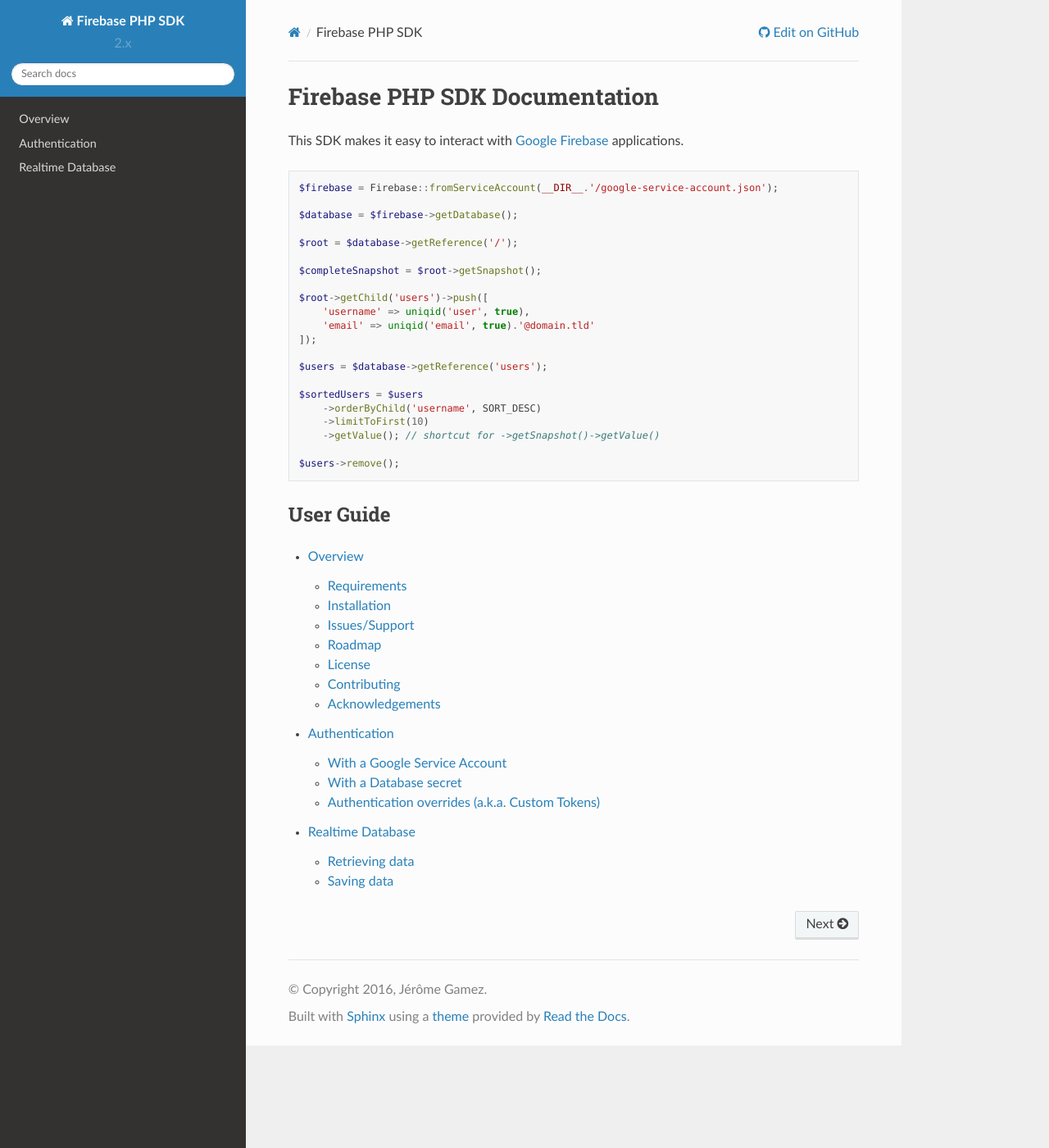
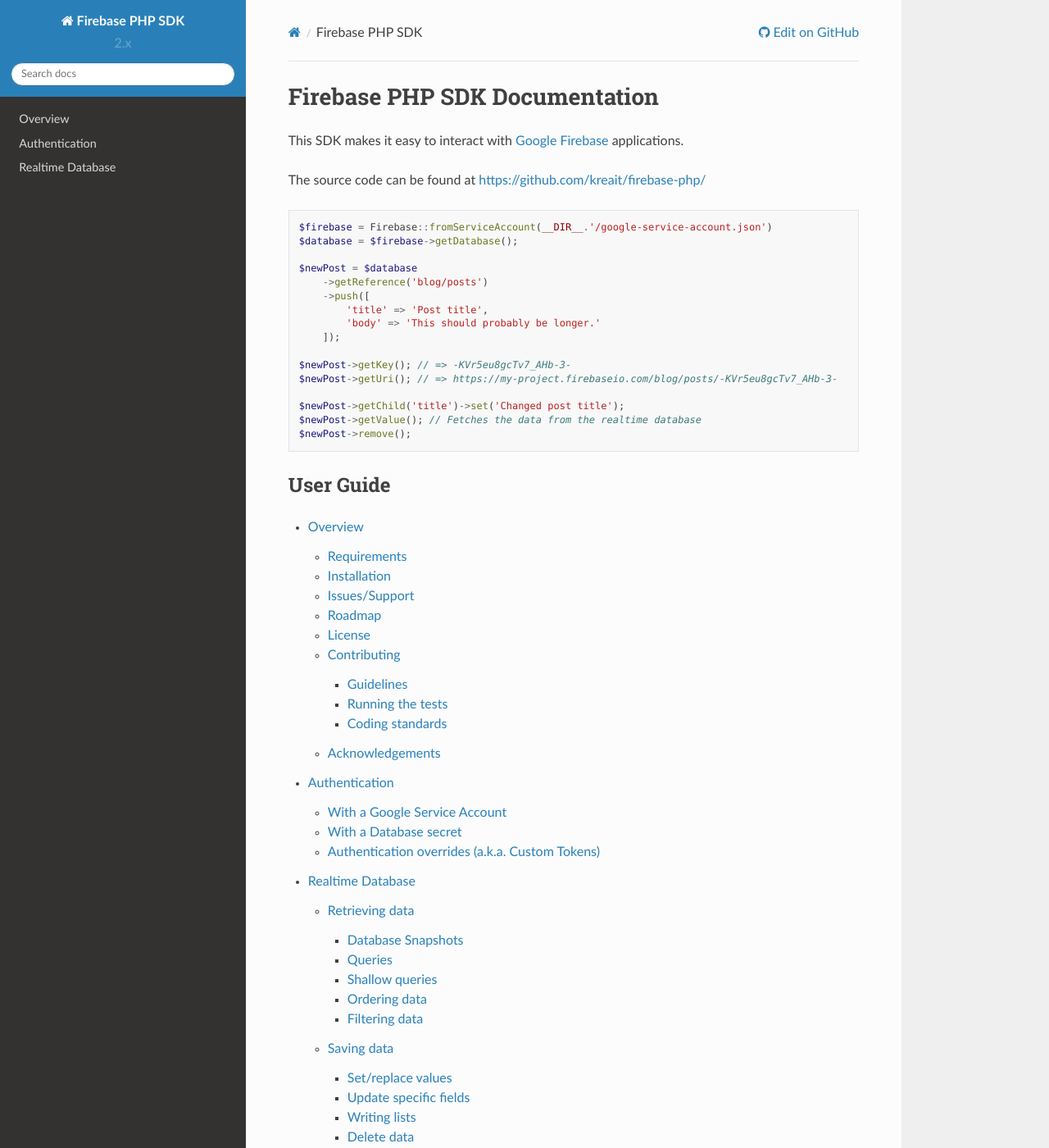
Before and after one commit to kreait/firebase-php, a Sphinx documentation site: the page built from docs/index.rst, in a window 1280 px wide and 1400 px high. Shown: the whole window at 82% size. Built offline with Sphinx 7.4.7 and the Read the Docs theme 2.0.0, drawn with Linux system fonts in a browser that asks for light colours.

```diff
--- a/docs/index.rst
+++ b/docs/index.rst
@@ -7,29 +7,26 @@ Firebase PHP SDK Documentation
 This SDK makes it easy to interact with `Google Firebase <https://firebase.google.com>`_
 applications.
 
+The source code can be found at https://github.com/kreait/firebase-php/
+
 .. code-block:: php
 
-    $firebase = Firebase::fromServiceAccount(__DIR__.'/google-service-account.json');
-
+    $firebase = Firebase::fromServiceAccount(__DIR__.'/google-service-account.json')
     $database = $firebase->getDatabase();
 
-    $root = $database->getReference('/');
+    $newPost = $database
+        ->getReference('blog/posts')
+        ->push([
+            'title' => 'Post title',
+            'body' => 'This should probably be longer.'
+        ]);
 
-    $completeSnapshot = $root->getSnapshot();
+    $newPost->getKey(); // => -KVr5eu8gcTv7_AHb-3-
+    $newPost->getUri(); // => https://my-project.firebaseio.com/blog/posts/-KVr5eu8gcTv7_AHb-3-
 
-    $root->getChild('users')->push([
-        'username' => uniqid('user', true),
-        'email' => uniqid('email', true).'@domain.tld'
-    ]);
-
-    $users = $database->getReference('users');
-
-    $sortedUsers = $users
-        ->orderByChild('username', SORT_DESC)
-        ->limitToFirst(10)
-        ->getValue(); // shortcut for ->getSnapshot()->getValue()
-
-    $users->remove();
+    $newPost->getChild('title')->set('Changed post title');
+    $newPost->getValue(); // Fetches the data from the realtime database
+    $newPost->remove();
 
 
 **********
@@ -37,7 +34,7 @@ User Guide
 **********
 
 .. toctree::
-    :maxdepth: 2
+    :maxdepth: 3
 
     overview
     authentication
```
Also changed, not shown: README.md (+25 -1 lines).
